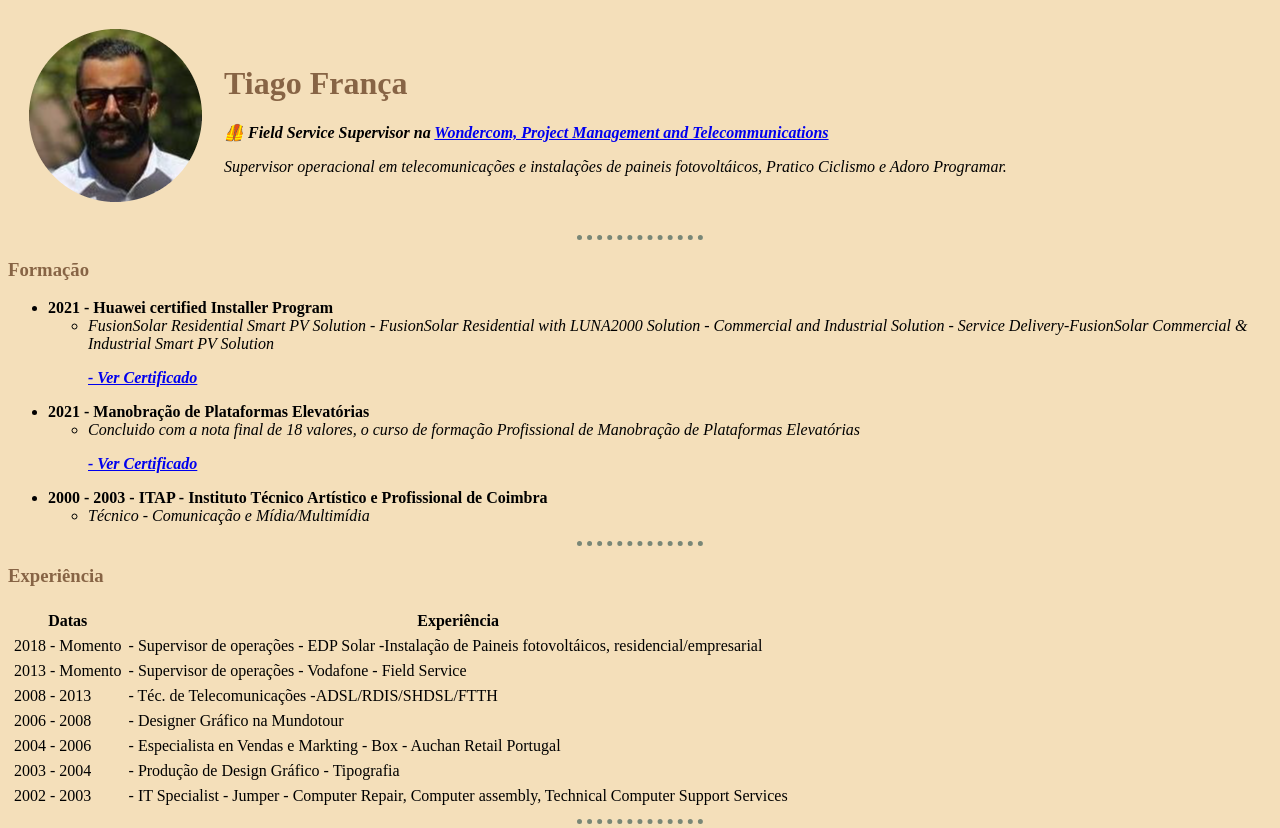
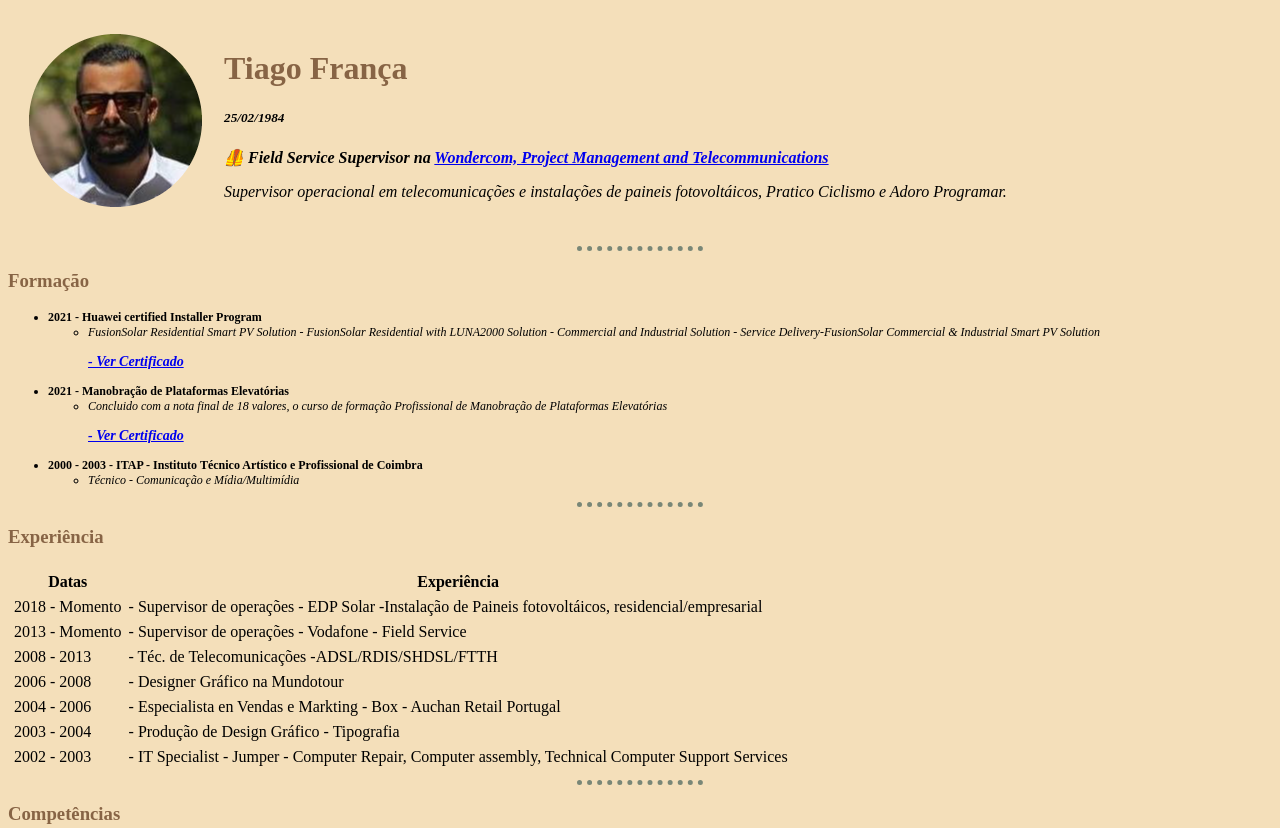
Before and after one commit to Saltiberra/Career-Change, a plain HTML site: page index.html in a window 1280 px wide. Shown: the top 828 px of the page. Drawn offline with Linux system fonts and the light colour scheme.

Commit message:
ul font size

```diff
--- a/css/styles.css
+++ b/css/styles.css
@@ -20,3 +20,13 @@ h3 {
 color: #876445;
 
 }
+
+ul {
+font-size: 14px;
+
+}
+
+li {
+
+  font-size: 12px;
+}
--- a/index.html
+++ b/index.html
@@ -5,16 +5,19 @@
   <meta charset="utf-8">
   <title> 🔥 Tiago França - Personal Site </title>
 
+
 <link rel="stylesheet" href="css/styles.css">
 
 </head>
 
 <body>
+
   <table cellspacing="20">
     <tr>
       <td><img src="images/me.png" alt="Tiago França profile"></td>
       <td>
         <h1>Tiago França</h1>
+        <h5><em>25/02/1984</em></h5>
         <p>
           <em>🦺 <strong> Field Service Supervisor na  <a href="https://www.wondercom.pt/" target="_blank">Wondercom, Project Management and Telecommunications</a> </strong></em>
         </p>
```
